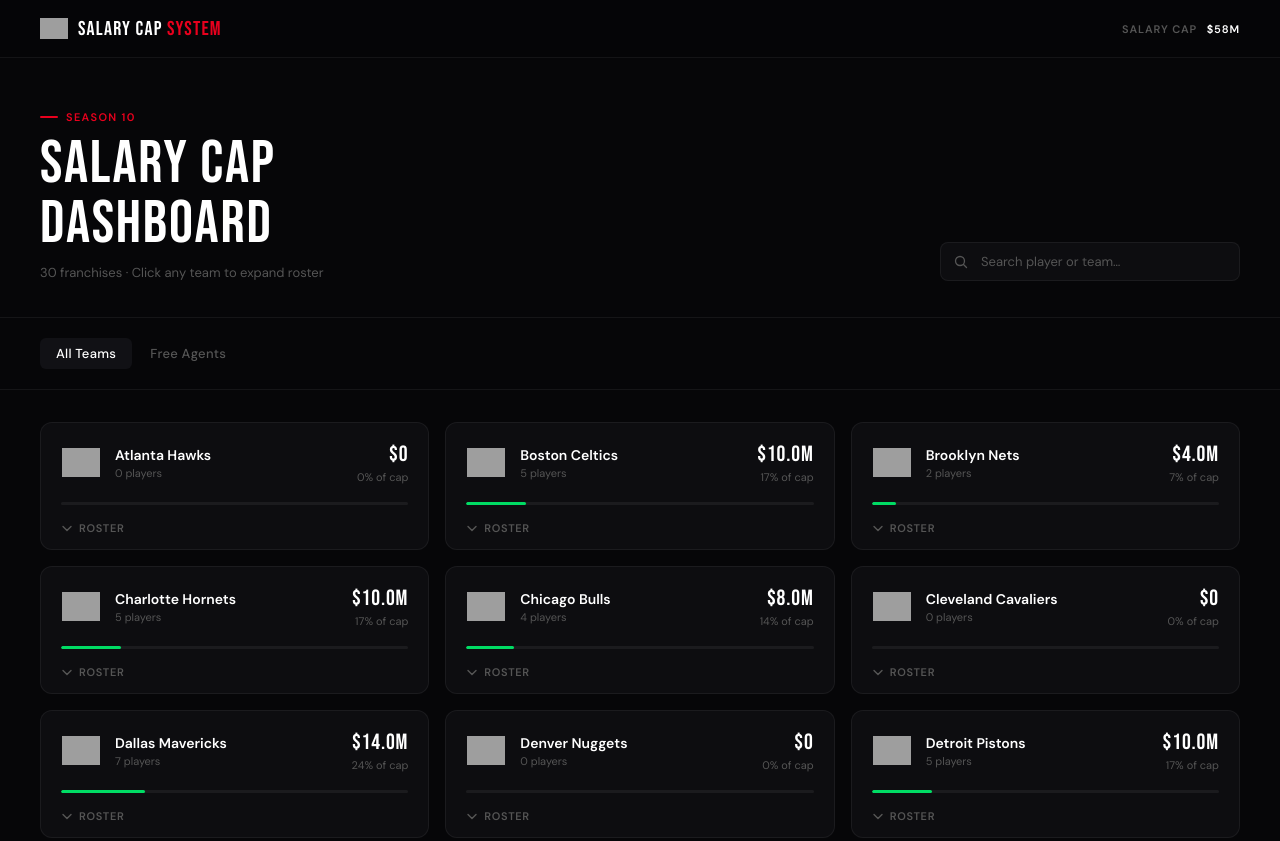
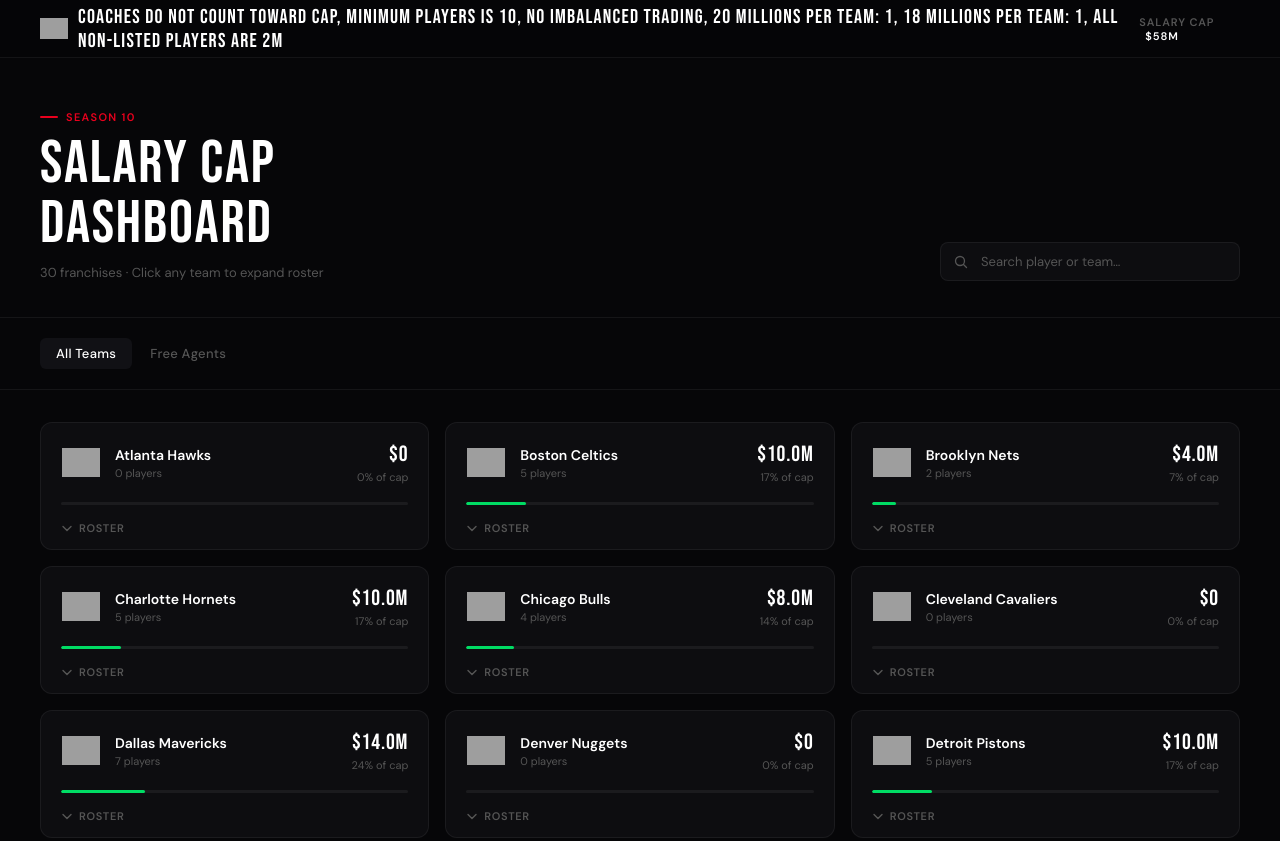
Before and after one commit to 0camm/rplmastersheet, a plain HTML site: page index.html in a window 1280 px wide. Shown: the top 841 px of the page. Drawn offline with Linux system fonts and the light colour scheme; grey boxes are pictures that could not be loaded.

Commit message:
Update index.html

```diff
--- a/index.html
+++ b/index.html
@@ -431,7 +431,8 @@
 <nav>
   <a class="nav-logo" href="#">
     <img src="https://media.discordapp.net/attachments/1447379249659908117/1500568494847164446/rpllogo.png?ex=69f8e8d0&is=69f79750&hm=afaf4c1b247e94c042d16278bc9a810998285889d73141af095de48184ff6121&=&format=webp&quality=lossless&width=660&height=626" alt="RPL">
-    <span>Salary Cap <em>System</em></span>
+    <span>coaches do not count toward cap, minimum players is 10, no imbalanced trading, 20 millions per team: 1, 18 millions per team: 1, all non-listed players are 2m
+</span>
   </a>
   <div class="nav-right">
     <div class="nav-cap">Salary Cap <strong>$58M</strong></div>
```
